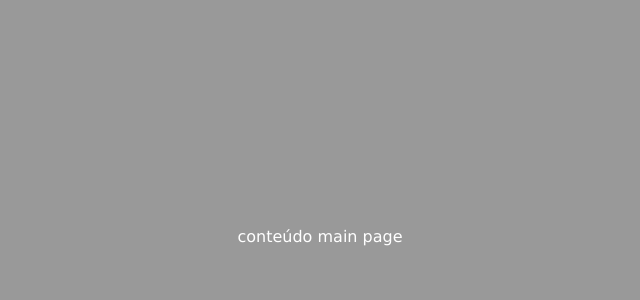
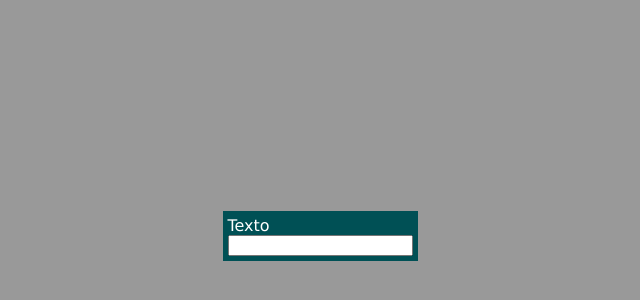
Before and after one commit to evansouzaa/altarede_ativacao, a React (Vite) app: page / in a window 1280 px wide. Shown: the part 164-464 px from the top of the page, without its empty margins (320-960 px from the left). Built offline with nearby package versions, Linux system fonts and the light colour scheme.

Commit message:
Add input and start styling

```diff
--- a/src/App.tsx
+++ b/src/App.tsx
@@ -2,13 +2,15 @@ import { ThemeProvider } from "styled-components"
 import { theme } from "./theme/theme";
 import { MainPage } from "./components/MainPage"
 import GlobalStyle from "./theme/global-style"
+import { Input } from "./components/Input";
 
 function App() {
+
   return (
     <ThemeProvider theme={theme}>
       <GlobalStyle />
       <MainPage>
-        conteúdo main page
+        <Input tag="Texto" type="text"></Input>
       </MainPage>
     </ThemeProvider>
   )
--- /dev/null
+++ b/src/components/Input/index.tsx
@@ -0,0 +1,15 @@
+import { InputStyled } from "./styles";
+
+type Props = {
+    tag: string,
+    type: string,
+}
+
+export const Input = ({ tag, type } : Props) => {
+    return (
+        <InputStyled>
+            <label htmlFor="">{ tag }</label>
+            <input type={ type } />
+        </InputStyled>
+    )
+}
--- /dev/null
+++ b/src/components/Input/styles.ts
@@ -0,0 +1,10 @@
+import styled from "styled-components";
+
+export const InputStyled = styled.div`
+    padding: 0.5rem;
+    background-color: #005055;
+
+    input {
+        display: block;
+    }
+`
--- a/src/main.tsx
+++ b/src/main.tsx
@@ -5,5 +5,5 @@ import App from './App'
 ReactDOM.createRoot(document.getElementById('root') as HTMLElement).render(
   <React.StrictMode>
     <App />
-  </React.StrictMode>,
+  </React.StrictMode>
 )
```
Also changed, not shown: src/App.css (deleted).
